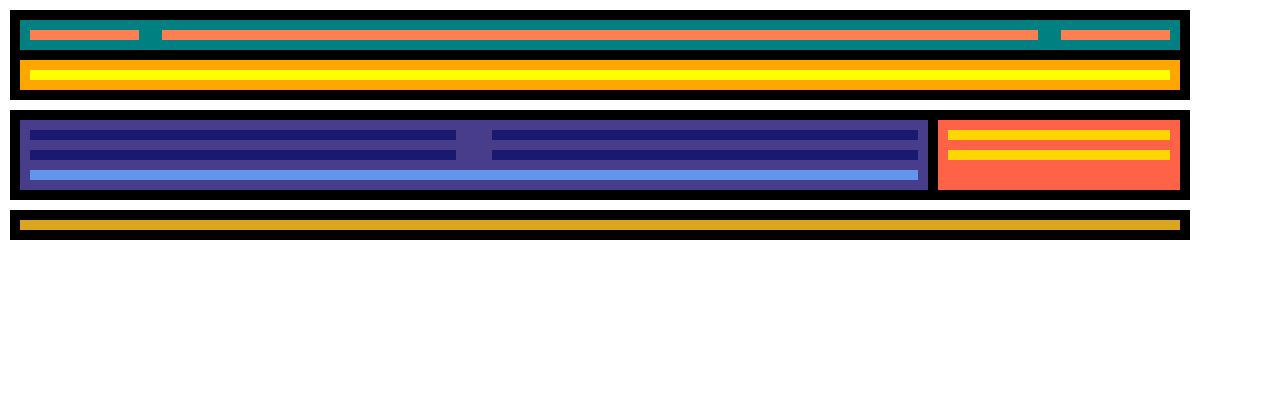
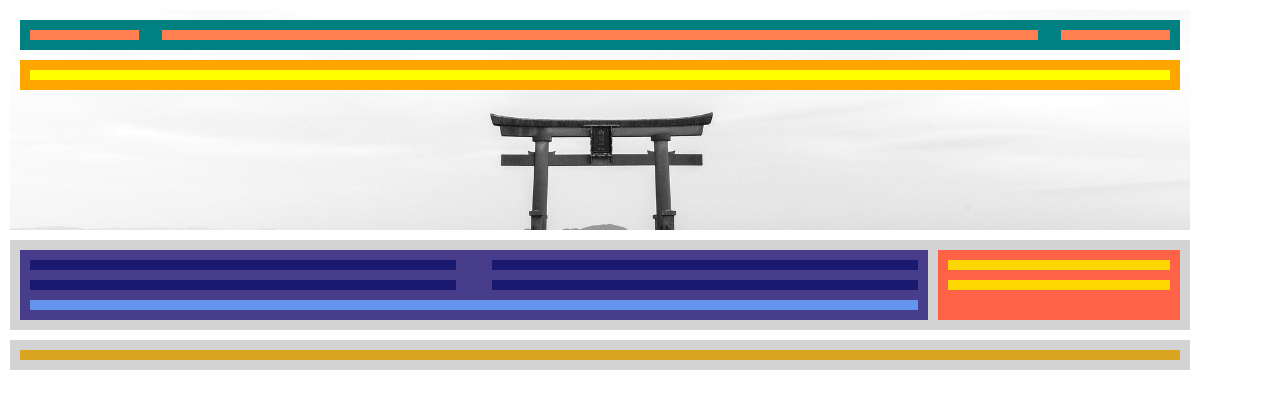
Before and after one commit to diazblanco/Sprint1Tema2, a plain HTML site: page Nivell2/index.html in a window 1280 px wide. Drawn offline with Linux system fonts and the light colour scheme.

Commit message:
HTML i CSS - Nivell2 - Cabecera img fondo

```diff
--- a/Nivell2/index.html
+++ b/Nivell2/index.html
@@ -1,4 +1,5 @@
 <!DOCTYPE html>
+
 <html lang="en">
 <head>
     <meta charset="UTF-8">
@@ -8,7 +9,7 @@
     <link rel="stylesheet" href="style.css">
 </head>
 <body>
-    <header class="wrap1">
+    <header id="headerId">
         <div id="mainHeader" class="wrap2">
             <div id="logo" class="wrap3"></div>
             <div id="nav" class="wrap3"></div>
--- a/Nivell2/style.css
+++ b/Nivell2/style.css
@@ -6,11 +6,21 @@ body {
     flex-direction: column;
 }
 /*Estilos generales para los contenedores*/
+#headerId {
+    width: 100%, auto;
+    height: 200px;
+    margin: 10px;
+    margin-bottom: 0;
+    padding: 10px;
+    background-image: url("img/header.jpg");
+    background-size: cover;
+    background-position: center;
+}
 .wrap1 {
     width: 100%,auto;
     margin: 10px;
     margin-bottom: 0;
-    background-color: black;
+    background-color: lightgrey;
     padding: 10px;
 }
 .wrap2 {
```
